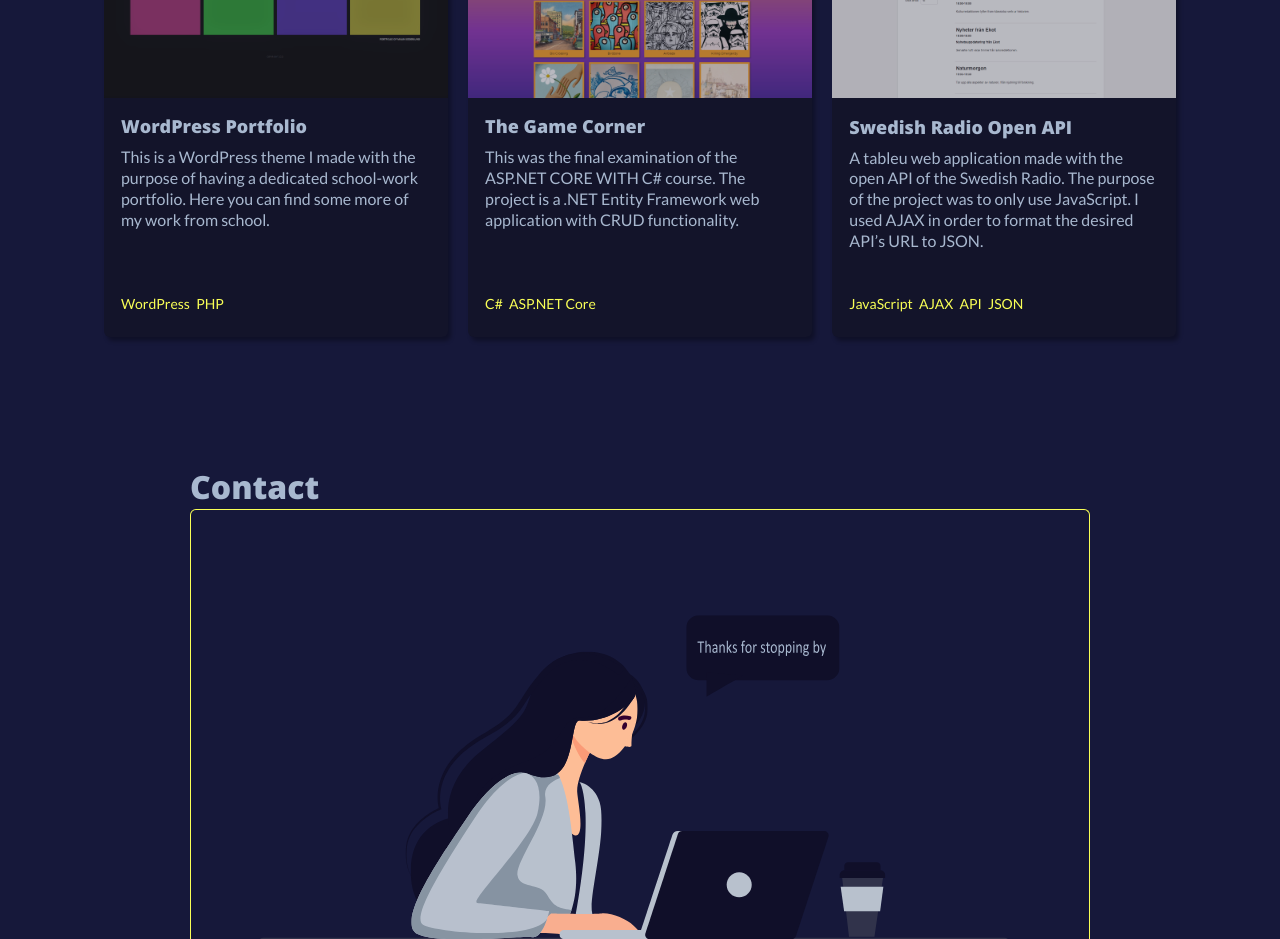
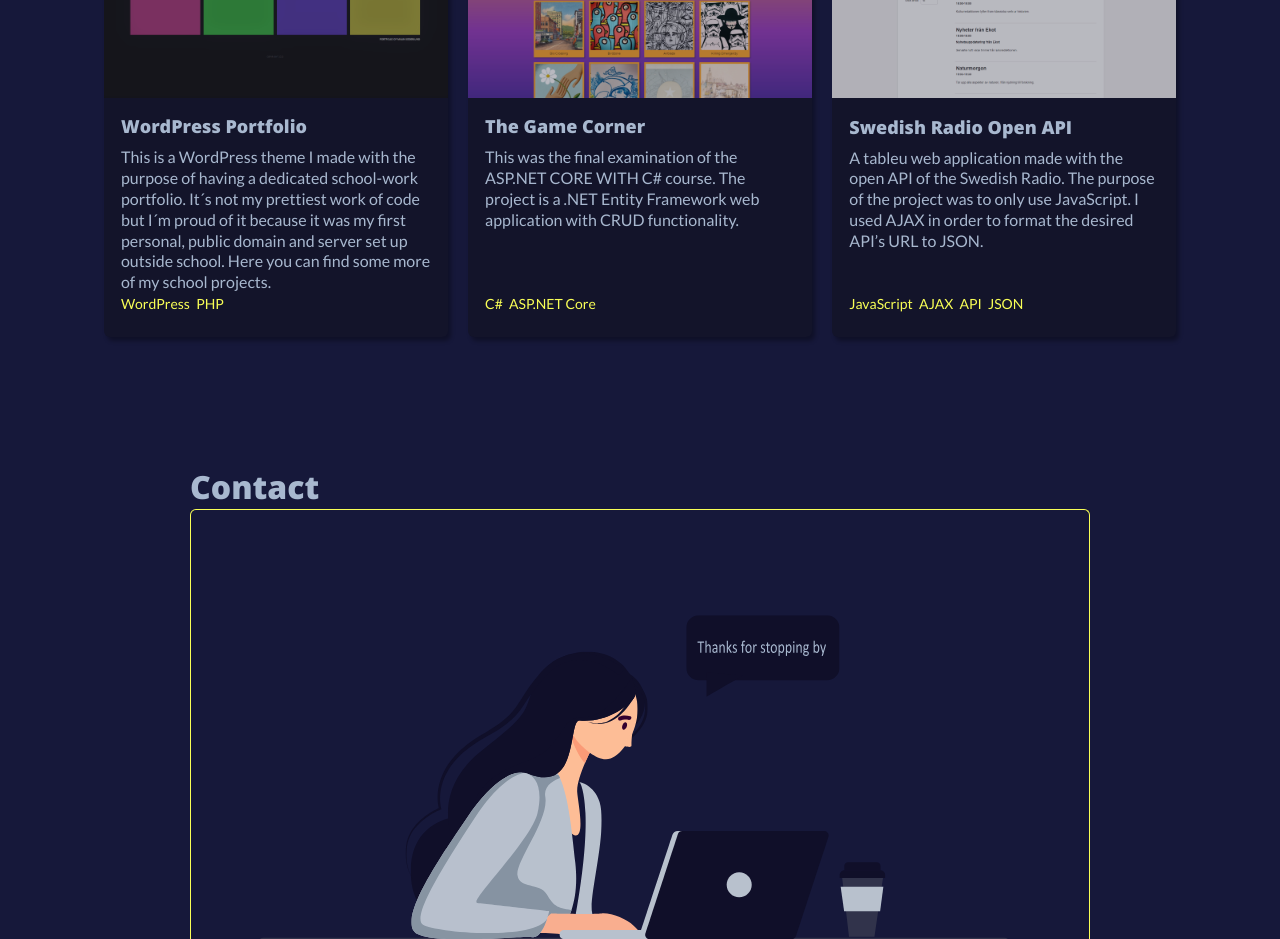
Before and after one commit to maso1905/portfolio-v1, a React (Create React App) app: page / in a window 1280 px wide. Shown: the part 2200-3139 px from the top of the page. Built offline with nearby package versions, Linux system fonts and the light colour scheme.

Commit message:
custom domain setup

```diff
--- a/package.json
+++ b/package.json
@@ -1,5 +1,5 @@
 {
-  "homepage": "http://maso1905.github.io/portfolio-v1",
+  "homepage": "http://malinsoderlund.com",
   "name": "my-app",
   "version": "0.1.0",
   "private": true,
--- a/public/index.html
+++ b/public/index.html
@@ -24,7 +24,7 @@
     <link rel="icon" type="image/png" sizes="96x96" href="%PUBLIC_URL%/favicon-96x96.png">
     <link rel="icon" type="image/png" sizes="16x16" href="%PUBLIC_URL%/favicon-16x16.png">
     <meta name="msapplication-TileColor" content="#ffffff">
-    <meta name="msapplication-TileImage" content="%PUBLIC_URL%/ms-icon-144x144.png">
+    <meta name="msapplication-TileImage" content="/ms-icon-144x144.png">
     <meta name="theme-color" content="#ffffff">
     <title>Malin S&ouml;derlund &#8212; Web Developer Portfolio</title>
   </head>
--- a/src/components/ProjectSection/Data.js
+++ b/src/components/ProjectSection/Data.js
@@ -37,7 +37,7 @@ export const Prj4 = {
     img: require('../../images/wpportfolio.png').default,
     alt: 'Screenshot of WordPress Portfolio Project',
     title: 'WordPress Portfolio',
-    desc: 'This is a WordPress theme I made with the purpose of having a dedicated school-work portfolio. Here you can find some more of my work from school.',
+    desc: 'This is a WordPress theme I made with the purpose of having a dedicated school-work portfolio. It´s not my prettiest work of code but I´m proud of it because it was my first personal, public domain and server set up outside school. Here you can find some more of my school projects.',
     techItem1: 'WordPress',
     techItem2: 'PHP'
 };
```
